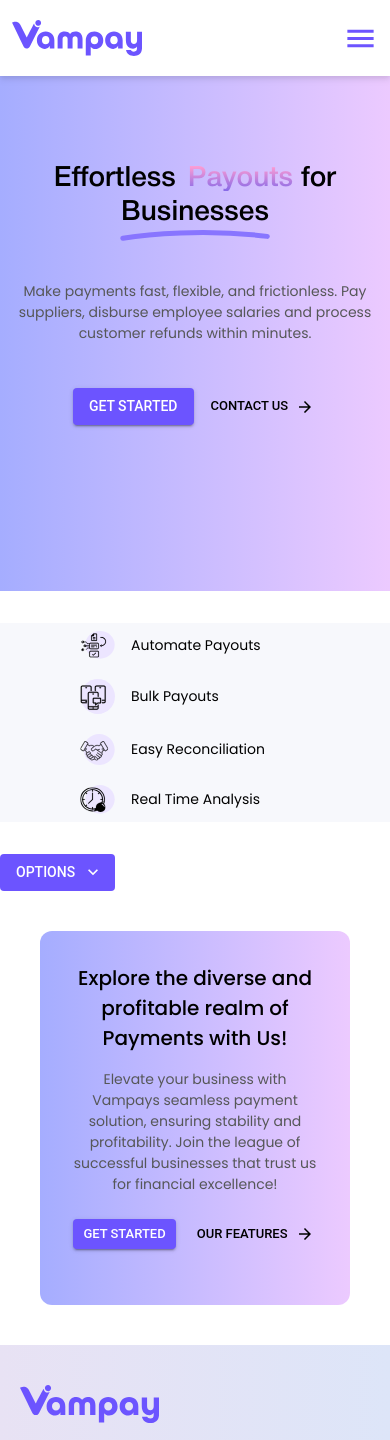
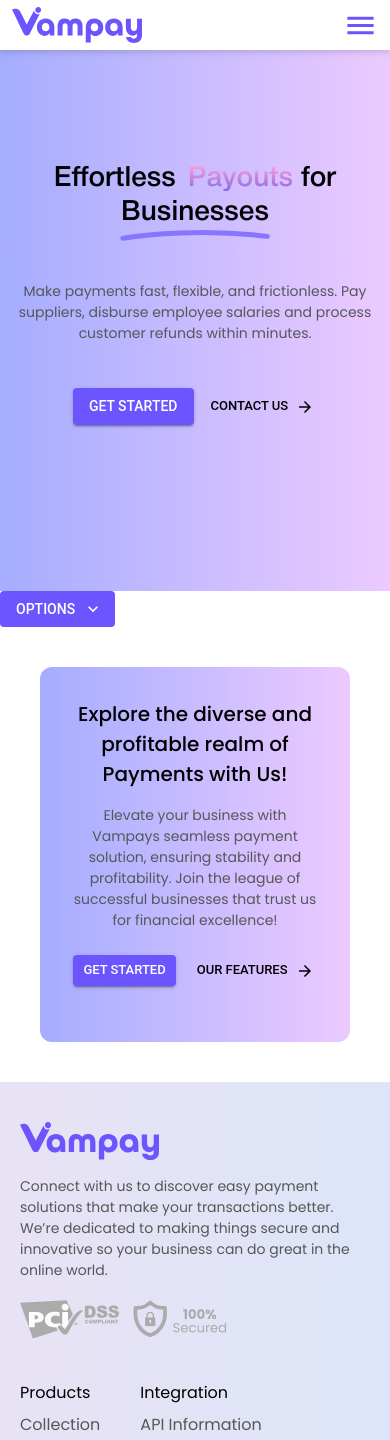
Before and after one commit to Vamozzz/vampaynew, a Next.js app: page /products in a window 390 px wide. Shown: the top 1440 px of the page. Built offline with nearby package versions, Linux system fonts and the light colour scheme.

Commit message:
according to preeti

```diff
--- a/src/app/globals.css
+++ b/src/app/globals.css
@@ -40,7 +40,7 @@ body {
 }
 
 .hero__subtitle {
-  @apply font-normal text-[14px] leading-[21px] text-center text-[#565758] lg:leading-[36px]  lg:text-left lg:text-[24px];
+  @apply font-normal text-[14px] leading-[21px] text-center text-[#565758] md:text-[18px] lg:leading-[36px]  lg:text-left lg:text-[24px];
 }
 
 .hero__image-overlay {
@@ -56,10 +56,17 @@ body {
 
 /* button starts here */
 
+/* .button_Font {
+  @apply text-[14px] font-medium leading-[21px] text-center lg:text-[24px] lg:leading-[36px];
+} */
+
 .button_Font {
-  @apply text-[14px] font-medium leading-[21px] text-center lg:text-[24px] lg:leading-[36px];
+  @apply text-[12px] lg:text-[18px] xl:text-[24px] font-medium leading-[21px] text-center  lg:leading-[36px];
 }
 
+.read_more {
+  @apply text-[12px] lg:text-[14px] xl:text-[16px] 2xl:text-[18px] font-medium leading-[21px] text-center  lg:leading-[36px];
+}
 /* button  ends here */
 
 /* features start here  */
@@ -81,13 +88,10 @@ body {
 
 /* features end here */
 
-
 /* explore starts here  */
 
-.explore_title{
-@apply text-[20px] font-medium leading-[30px] text-center text-black lg:text-[36px] lg:leading-[57px]
+.explore_title {
+  @apply text-[20px] font-medium leading-[30px] text-center text-black lg:text-[36px] lg:leading-[57px];
 }
 
-
-
 /* explore ends here  */
--- a/src/app/page.tsx
+++ b/src/app/page.tsx
@@ -45,7 +45,7 @@ export default function Home() {
       <Functionality {...Feature5} />
       <Functionality {...Feature6} />
       <IndustrySwiper />
-      <Article />
+      {/* <Article /> */}
       {/* <HeroAllSection /> */}
       {/* <Footer /> */}
       {/* <SwiperComponent /> */}
--- a/src/app/products/page.tsx
+++ b/src/app/products/page.tsx
@@ -10,7 +10,7 @@ function Page() {
   return (
     <div>
       <HeroAllSection heroContent={heroPayout} />
-      <StripFeature stripitems={stripFeaturesPayout1} />
+
       <CustomizedMenus />
       {/* <HeroAllSection heroContent={heroPricing} /> */}
       {/* <HeroAllSection heroContent={heroCollection} /> */}
--- a/src/components/customButton/customButton.tsx
+++ b/src/components/customButton/customButton.tsx
@@ -29,6 +29,7 @@ const CustomButton: React.FC<CustomButtonProps> = ({
       endIcon={endIcon ? <ArrowForwardIosIcon style={{color:'white', fontSize:'12px',
 
     }} /> :null}
+    className="py-[10px] px-[18px] xs:py-[12px] xs:px-[20px] sm:py-[16px] sm:px-[28px] md:py-[16px] md:px-[28px] lg:py-[12px] lg:px-[20px] 2xl:py-[14px] 2xl:px-[24px] "
     >
       {children}
     </Button>
--- a/src/components/customButton/textButton.tsx
+++ b/src/components/customButton/textButton.tsx
@@ -31,7 +31,7 @@ const TextButton: React.FC<textButtonProps> = ({
         ) : null
       }
     >
-      {children}
+      <p>{children}</p>
     </Button>
   );
 };
--- a/src/components/features/featuresCard.tsx
+++ b/src/components/features/featuresCard.tsx
@@ -43,11 +43,13 @@ const FeaturesCard: React.FC<FeaturesCardProps> = ({ cards = [] }) => {
           <p className=" features_card_content text-center lg:text-left">
             {cardItem.cardContent}
           </p>
-          {cardItem?.linkText && (
-            <TextButton endIcon={true} onClick={cardItem.gotoWhere}>
-              {cardItem?.linkText}
-            </TextButton>
-          )}
+          <div className="read_more" >
+            {cardItem?.linkText && (
+              <TextButton endIcon={true} onClick={cardItem.gotoWhere}>
+                {cardItem?.linkText}
+              </TextButton>
+            )}
+          </div>
         </div>
       ))}
     </div>
--- a/src/components/features/featuresComponent.tsx
+++ b/src/components/features/featuresComponent.tsx
@@ -22,7 +22,7 @@ interface FeaturesComponentProps {
 
 const FeaturesComponent: React.FC<FeaturesComponentProps> = ({ feature }) => {
   return (
-    <div className="flex flex-col justify-center items-center py-10 lg:py-10 bg-red-50 gap-10">
+    <div className="flex flex-col justify-center items-center py-10 lg:py-10  gap-10">
       <div className="">
         <p className="features_title">{feature?.title1}</p>
         <p className="features_title">{feature?.title2}</p>
--- a/src/components/hero/hero.tsx
+++ b/src/components/hero/hero.tsx
@@ -28,10 +28,11 @@ const Hero = () => {
               />
 
           </div>
-          <div className="px-2">
+          <div className="px-10 ">
             <p className="hero__subtitle">
-              Simplify transactions, streamline payments, where integration
-              meets ease, making it your all-in-one payment solution.
+              Simplify transactions, streamline
+              payments, where integration meets ease,
+              making it your all-in-one payment solution.
             </p>
             {/* <p className="hero__subtitle">
             Simplify transactions, streamline payments, where
--- a/src/components/navbar/page.tsx
+++ b/src/components/navbar/page.tsx
@@ -121,7 +121,7 @@ const Navbar = () => {
 
   return (
     <nav className="fixed top-0 w-full z-50">
-      <div className="flex justify-between lg:px-20 items-center h-[76px] lg:h-[80px] 2xl:h-[112px] p-3 bg-white drop-shadow-md ">
+      <div className="flex justify-between lg:px-20 items-center  h-[50px] sm:h-[56px] md:h-[76px] lg:h-[80px] xl:h-[96px] 2xl:h-[112px] p-3 bg-white drop-shadow-md ">
         <div className="">
           <Image src={Logo} alt="logo" width={130} height={30} />
         </div>
--- a/src/constants/features.tsx
+++ b/src/constants/features.tsx
@@ -203,7 +203,7 @@ export const FeaturesWithLink1 = {
       linkValue: "https:www.google.com",
     },
     {
-      cardImage: "/rocket.svg",
+      cardImage: "/Optimal_Efficiency.svg",
       cardTitle: "Optimal Efficiency",
       cardContent:
         "Vampay's payment solutions adapt to your service needs, ensuring maximum ease and efficiency.",
@@ -211,7 +211,7 @@ export const FeaturesWithLink1 = {
       linkValue: "https:www.google.com",
     },
     {
-      cardImage: "/documents.svg",
+      cardImage: "/SeamlessTransactions.svg",
       cardTitle: "Seamless Transactions",
       cardContent:
         "Payment solutions match your service requirements for seamless financial operations.",
```
Also changed, not shown: public/Optimal_Efficiency.svg (added), public/SeamlessTransactions.svg (added).
